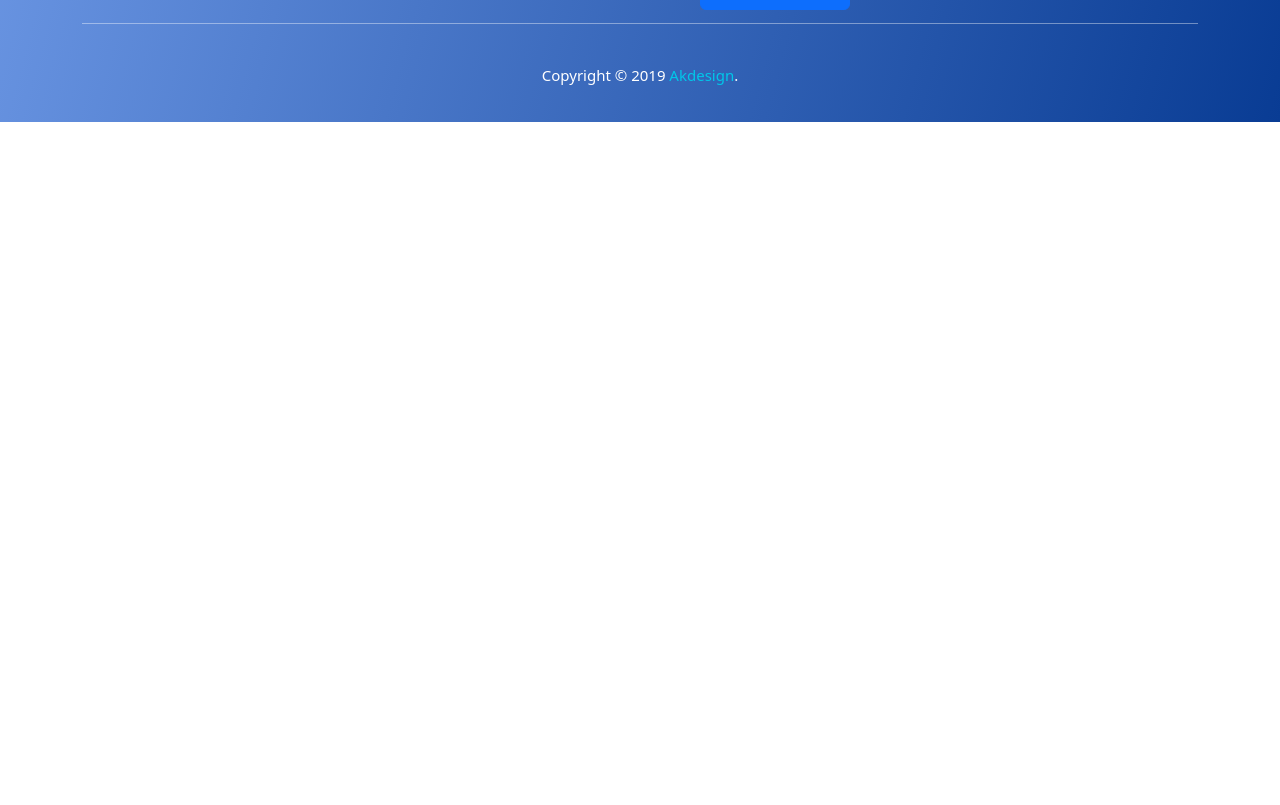
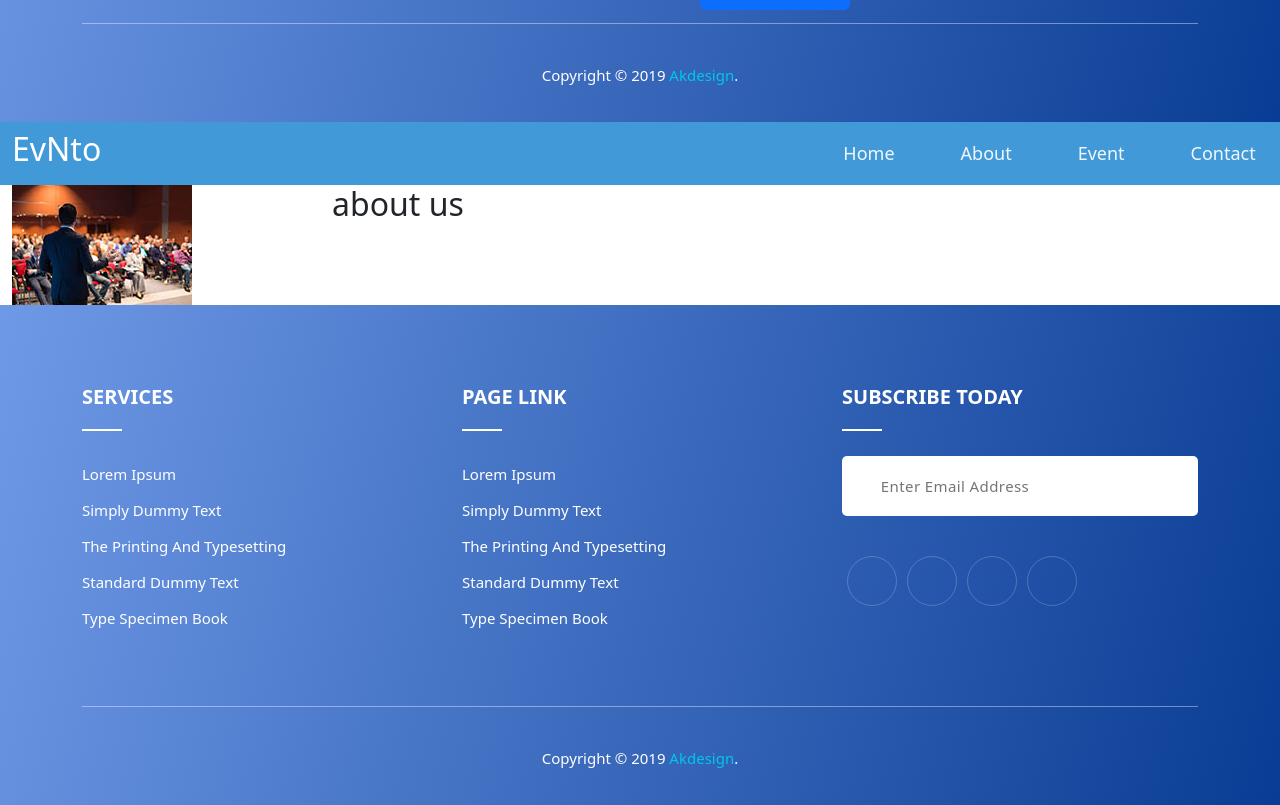
Before and after one commit to Aitrich-Academy/angular-mini-project-14-mar-2023, an Angular app in the folder event/: page / in a window 1280 px wide. Shown: the part 1540-2345 px from the top of the page. Before the commit the page ends 1662 px from the top, so only its background shows below. Built offline with nearby package versions, Linux system fonts and the light colour scheme.

Commit message:
aboutpage

```diff
--- /dev/null
+++ b/event/src/app/about/about.component.html
@@ -0,0 +1,12 @@
+<app-header></app-header>
+<div class="container-fluid">
+    <div class="row">
+        <div class="col-md-3">
+    <img src="./assets/images/event22.jpg">
+</div>
+<div class="col-md-9">
+    <h2>about us</h2>
+</div>
+</div>
+</div>
+<app-footer></app-footer>
--- /dev/null
+++ b/event/src/app/about/about.component.ts
@@ -0,0 +1,15 @@
+import { Component, OnInit } from '@angular/core';
+
+@Component({
+  selector: 'app-about',
+  templateUrl: './about.component.html',
+  styleUrls: ['./about.component.css']
+})
+export class AboutComponent implements OnInit {
+
+  constructor() { }
+
+  ngOnInit(): void {
+  }
+
+}
--- a/event/src/app/app.component.html
+++ b/event/src/app/app.component.html
@@ -2,3 +2,4 @@
 <app-baner></app-baner>
 <app-sbaner></app-sbaner>
 <app-footer></app-footer>
+<app-about></app-about>
--- a/event/src/app/app.module.ts
+++ b/event/src/app/app.module.ts
@@ -7,6 +7,7 @@ import { HeaderComponent } from './header/header.component';
 import { BanerComponent } from './baner/baner.component';
 import { SbanerComponent } from './sbaner/sbaner.component';
 import { FooterComponent } from './footer/footer.component';
+import { AboutComponent } from './about/about.component';
 
 @NgModule({
   declarations: [
@@ -14,7 +15,8 @@ import { FooterComponent } from './footer/footer.component';
     HeaderComponent,
     BanerComponent,
     SbanerComponent,
-    FooterComponent
+    FooterComponent,
+    AboutComponent
   ],
   imports: [
     BrowserModule,
```
Also changed, not shown: event/src/app/about/about.component.css (added), 1 other file (tests, documents, lock files or other folders).
